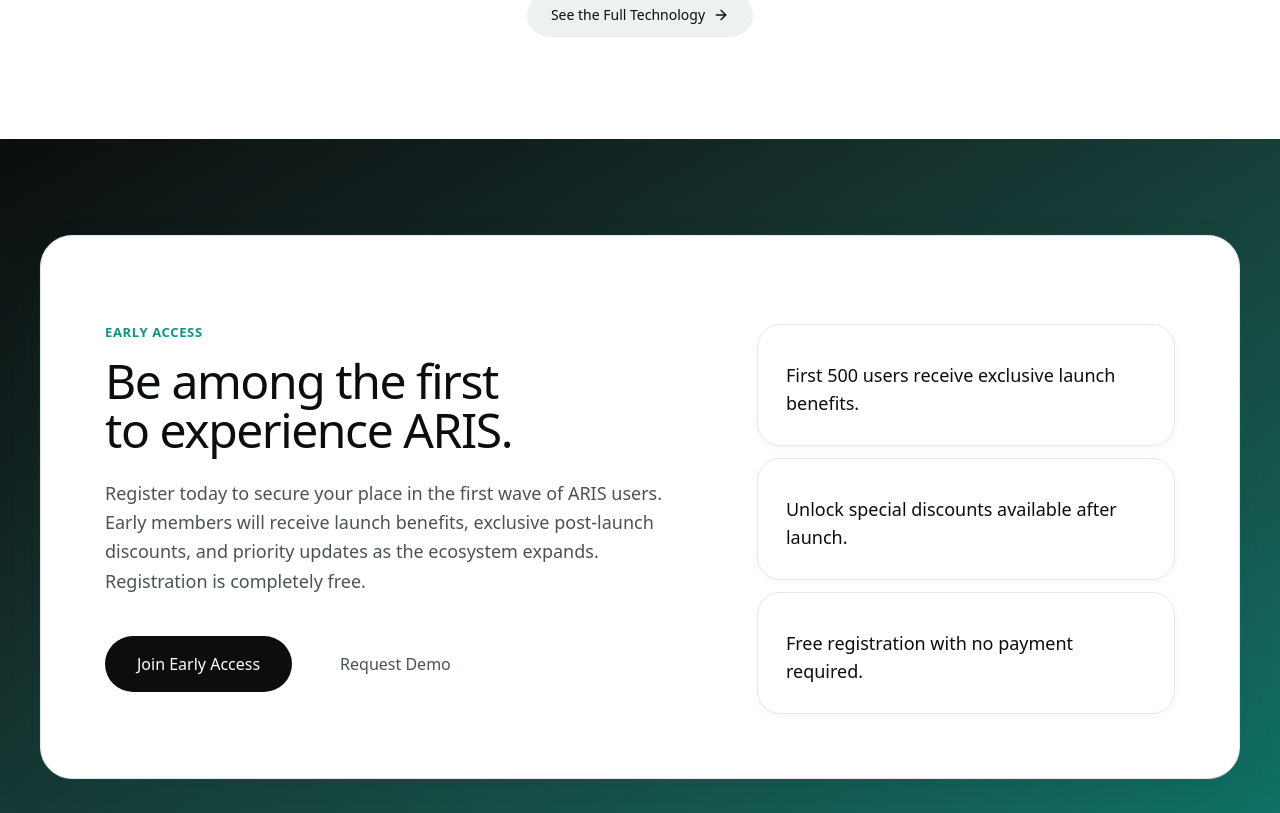
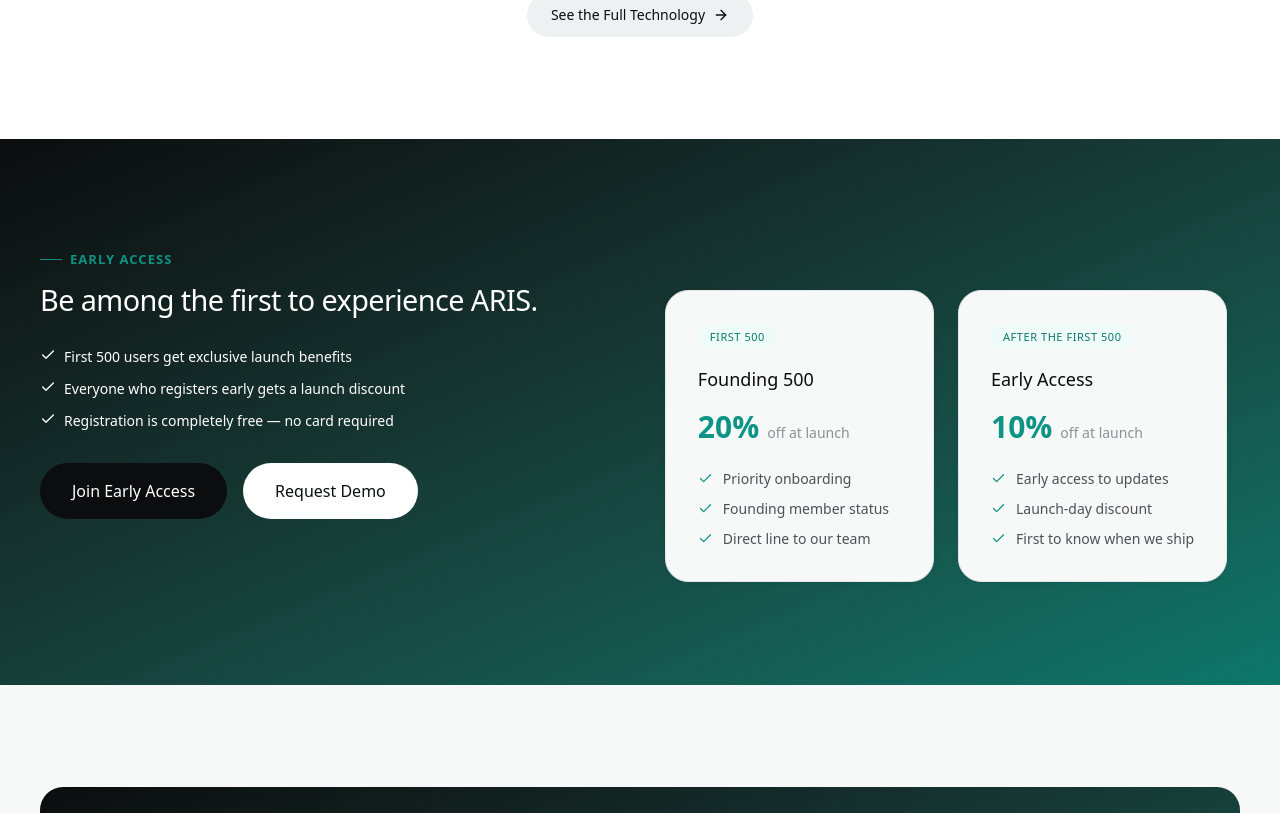
Before and after one commit to Abdul-Ahad3/ARIS-TalkAI-marketing, a Next.js app: page / in a window 1280 px wide. Shown: the part 3947-4760 px from the top of the page. Built offline with nearby package versions, Linux system fonts and the light colour scheme.

Commit message:
Improved Early Access Section

```diff
--- a/src/components/sections/home/EarlyAccess.tsx
+++ b/src/components/sections/home/EarlyAccess.tsx
@@ -1,59 +1,84 @@
 import { Check } from "lucide-react";
+import { Container } from "@/components/ui/Container";
+import { SectionHeading } from "@/components/ui/SectionHeading";
+import { Button } from "@/components/ui/Button";
 
-import { Button } from "@/components/ui/Button";
-import { Container } from "@/components/ui/Container";
+const perks = [
+  "First 500 users get exclusive launch benefits",
+  "Everyone who registers early gets a launch discount",
+  "Registration is completely free — no card required",
+];
 
-const benefits = [
-  "First 500 users receive exclusive launch benefits.",
-  "Unlock special discounts available after launch.",
-  "Free registration with no payment required.",
+const accessTiers = [
+  {
+    name: "Founding 500",
+    badge: "First 500",
+    stat: "20%",
+    statLabel: "off at launch",
+    perks: ["Priority onboarding", "Founding member status", "Direct line to our team"],
+  },
+  {
+    name: "Early Access",
+    badge: "After the first 500",
+    stat: "10%",
+    statLabel: "off at launch",
+    perks: ["Early access to updates", "Launch-day discount", "First to know when we ship"],
+  },
 ];
 
 export function EarlyAccess() {
   return (
-    <section className="bg-gradient-to-br from-ink via-ink2 to-teal-700 py-24">
-      <Container>
-        <div className="overflow-hidden rounded-[2rem] border border-line bg-surface shadow-premium">
-          <div className="grid gap-12 p-8 md:p-12 lg:grid-cols-[1.3fr_0.9fr] lg:items-center lg:p-16">
-            <div className="max-w-2xl">
-              <p className="font-mono text-eyebrow uppercase tracking-wider text-teal-600">
-                Early Access
-              </p>
+    <section className="bg-gradient-to-br from-ink via-ink2 to-teal-700 py-section justify-left items-left">
+      <Container className="grid gap-6 sm:grid-cols-2 lg:grid-cols-2">
+        <div>
+          <SectionHeading
+            className="text-white"
+            align="left"
+            eyebrow="Early Access"
+            title="Be among the first to experience ARIS."
+          />
 
-              <h2 className="mt-4 text-display text-balance text-ink">
-                Be among the first to experience ARIS.
-              </h2>
+          <ul className="mx-auto mt-8 flex max-w-2xl flex-wrap justify-left gap-x-8 gap-y-3">
+            {perks.map((perk) => (
+              <li key={perk} className="flex items-left gap-2 text-sm text-white">
+                <Check size={16} className="shrink-0 text-white" />
+                {perk}
+              </li>
+            ))}
+          </ul>
 
-              <p className="mt-6 max-w-xl text-lg leading-relaxed text-ink-soft">
-                Register today to secure your place in the first wave of ARIS
-                users. Early members will receive launch benefits, exclusive
-                post-launch discounts, and priority updates as the ecosystem
-                expands. Registration is completely free.
-              </p>
-
-              <div className="mt-10 flex flex-wrap gap-4">
-                <Button href="/contact" size="lg">
-                  Join Early Access
-                </Button>
-
-                <Button href="/contact" size="lg" variant="ghost">
-                  Request Demo
-                </Button>
-              </div>
-            </div>
-
-            <div className="mt-6 grid gap-3 sm:grid-cols-2 lg:grid-cols-1">
-                {benefits.map((benefit) => (
-                <div
-                  key={benefit}
-                  className="rounded-2xl bg-white border border-line p-7 shadow-card hover:bg-surface hover:border"
-                >
-                    <h3 className="mt-2 text-lg font-medium text-ink">{benefit}</h3>
-                </div>
-                ))}
-            </div>
+          <div className="mt-8 flex flex-wrap items-left justify-left gap-4">
+            <Button href="/contact" size="lg">Join Early Access</Button>
+            <Button href="/contact" size="lg" className="bg-white text-ink">Request Demo</Button>
           </div>
         </div>
+
+        <div className="mx-auto mt-12 grid max-w-3xl gap-6 sm:grid-cols-2">
+          {accessTiers.map((tier) => (
+            <div key={tier.name} className="rounded-2xl border border-line bg-surface-soft p-8 shadow-card">
+              <span className="inline-flex rounded-full bg-teal-50 px-3 py-1 font-mono text-[11px] uppercase tracking-wider text-teal-700">
+                {tier.badge}
+              </span>
+              <h3 className="mt-4 text-lg font-medium text-ink">{tier.name}</h3>
+
+              <div className="mt-4 flex items-baseline gap-2">
+                <span className="font-mono text-3xl font-semibold text-teal-600">{tier.stat}</span>
+                <span className="text-sm text-ink-muted">{tier.statLabel}</span>
+              </div>
+
+              <ul className="mt-6 space-y-2.5">
+                {tier.perks.map((perk) => (
+                  <li key={perk} className="flex items-start gap-2.5 text-sm text-ink-soft">
+                    <Check size={15} className="mt-0.5 shrink-0 text-teal-600" />
+                    {perk}
+                  </li>
+                ))}
+              </ul>
+            </div>
+          ))}
+        </div>
+
+
       </Container>
     </section>
   );
```
